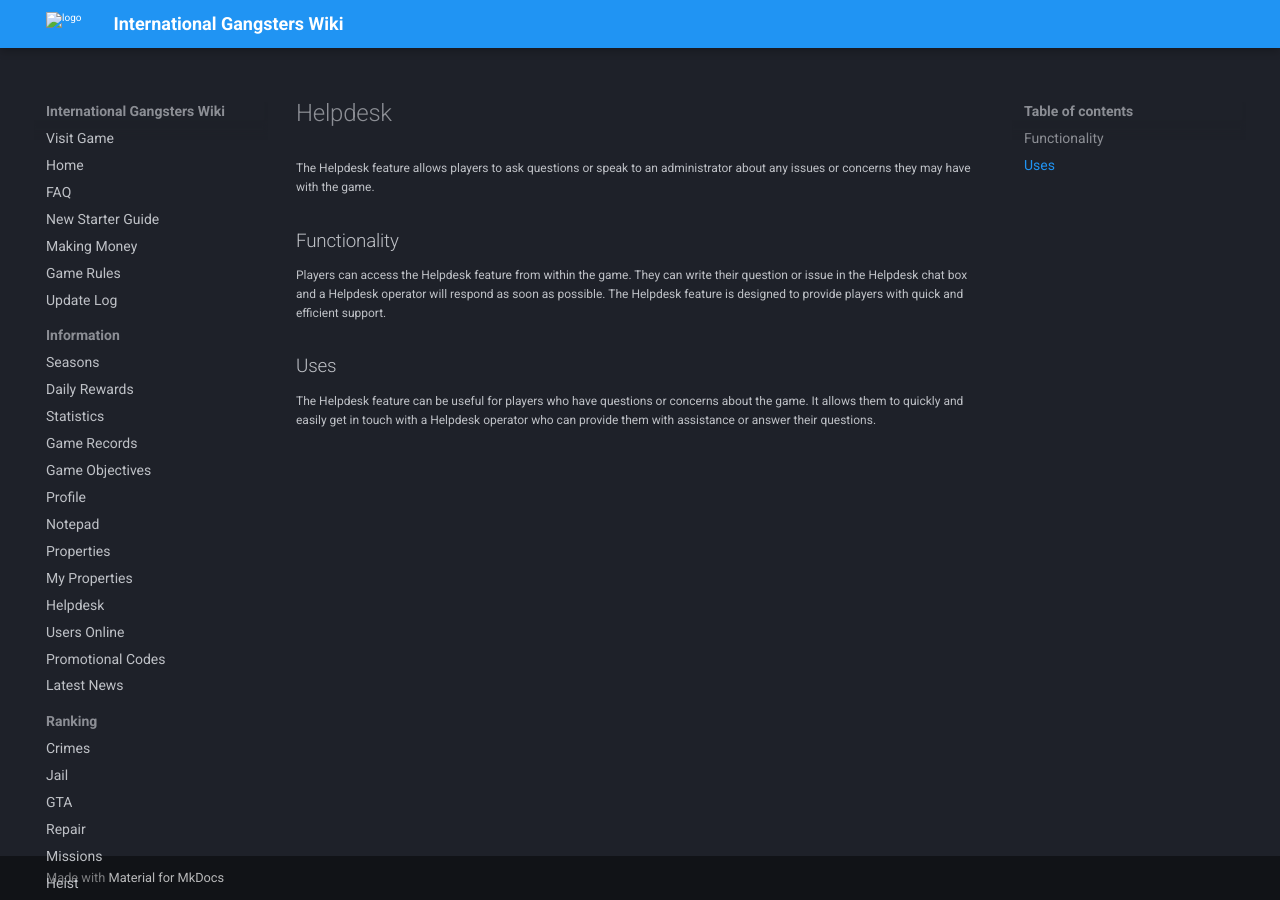
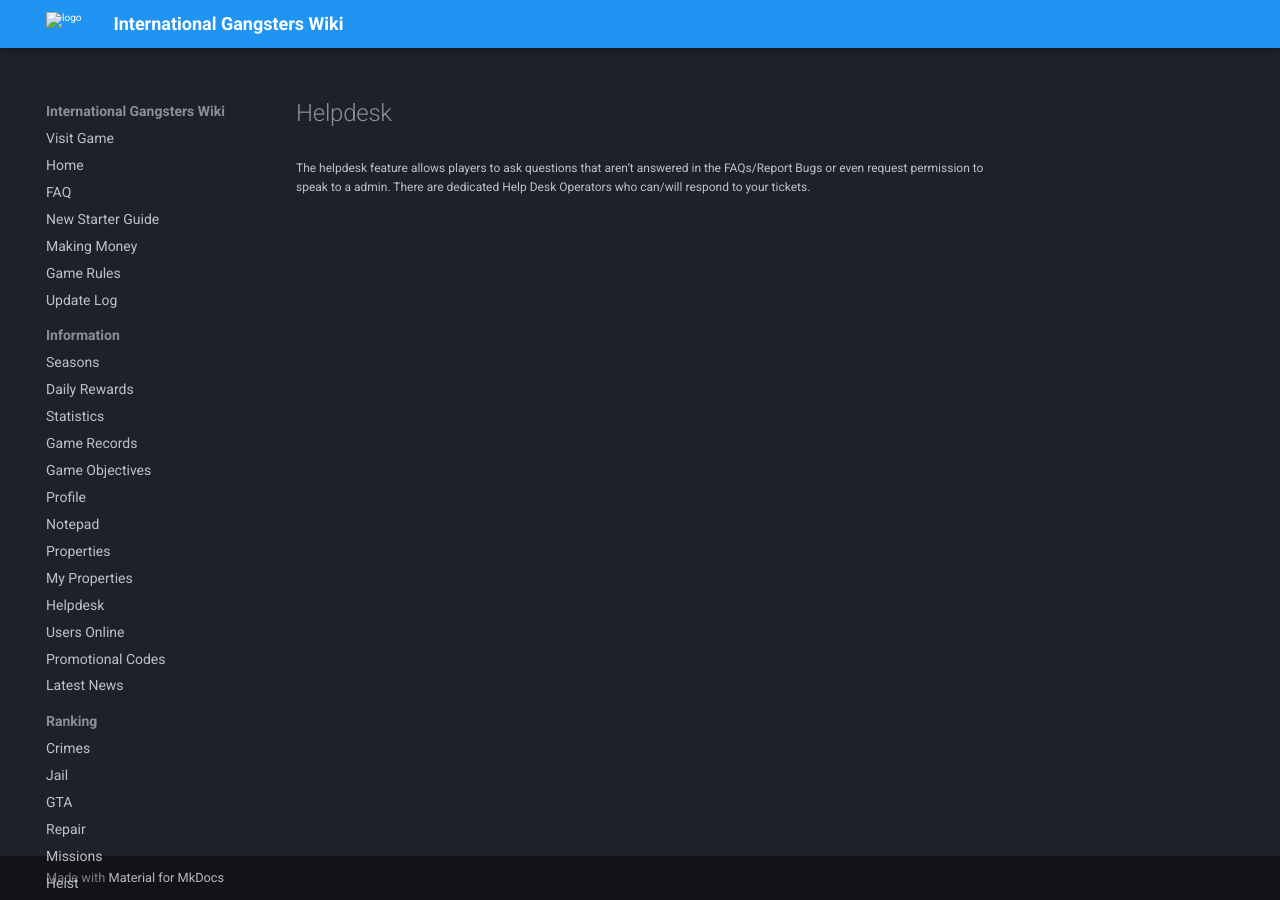
Before and after one commit to InternationalGangsters/wiki, an MkDocs documentation site: the page built from docs/information/helpdesk.md, in a window 1280 px wide. Built offline with MkDocs 1.6.1 and Material for MkDocs 9.7.7, drawn with Linux system fonts in a browser that asks for light colours; comment, search, counter and statistics services are not loaded.

Commit message:
Update helpdesk.md (#12)
Co-authored-by: William Winter <git@wwinter.co.uk>

```diff
--- a/docs/information/helpdesk.md
+++ b/docs/information/helpdesk.md
@@ -1,9 +1,3 @@
 # Helpdesk
 
-The Helpdesk feature allows players to ask questions or speak to an administrator about any issues or concerns they may have with the game.
-
-## Functionality
-Players can access the Helpdesk feature from within the game. They can write their question or issue in the Helpdesk chat box and a Helpdesk operator will respond as soon as possible. The Helpdesk feature is designed to provide players with quick and efficient support.
-
-## Uses
-The Helpdesk feature can be useful for players who have questions or concerns about the game. It allows them to quickly and easily get in touch with a Helpdesk operator who can provide them with assistance or answer their questions.
+The helpdesk feature allows players to ask questions that aren’t answered in the FAQs/Report Bugs or even request permission to speak to a admin. There are dedicated Help Desk Operators who can/will respond to your tickets.
```
